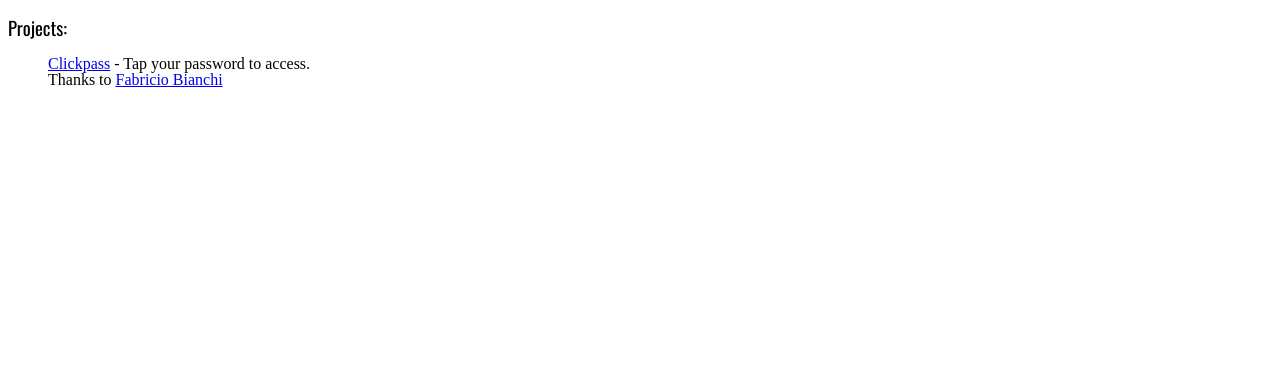
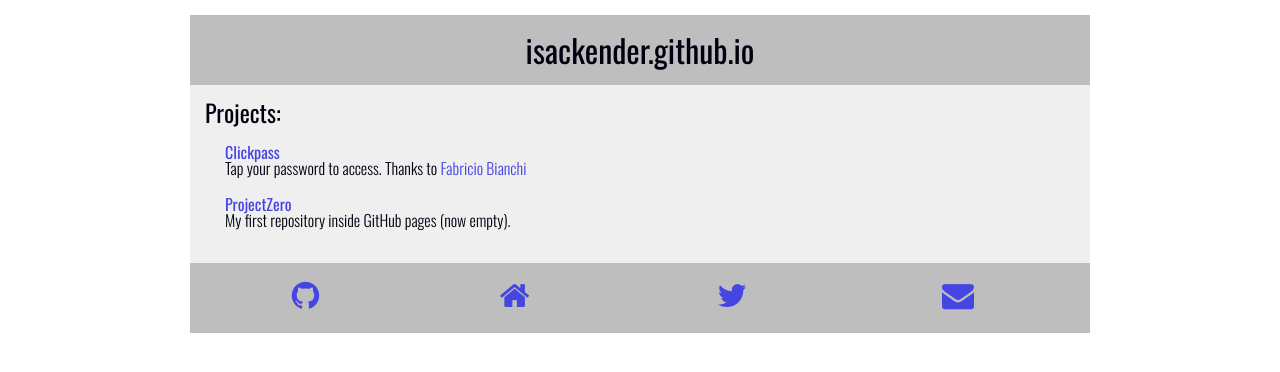
Before and after one commit to isackender/isackender.github.io, a PHP site: page / in a window 1280 px wide. Shown: the top 372 px of the page. Run offline with PHP 8.4, Linux system fonts and the light colour scheme; some libraries are stand-ins or nearby versions.

Commit message:
Merge remote-tracking branch 'origin/master'
Conflicts:
	index.html
	stylemain.css

```diff
--- a/index.html
+++ b/index.html
@@ -4,15 +4,39 @@
 	<meta charset="UTF-8">
 	<title>Isackender GitHub</title>
 	<link href='http://fonts.googleapis.com/css?family=Oswald:400,300' rel='stylesheet' type='text/css'>
+	<link href="//maxcdn.bootstrapcdn.com/font-awesome/4.2.0/css/font-awesome.min.css" rel="stylesheet">
 	<link rel="stylesheet" href="stylemain.css">
 </head>
 <body>
-	<h3>Projects:</h3>
-	<ul>
+	<div class="header">
+		<h1>isackender.github.io</h1>
+	</div>
+
+	<div class="content">
+		<h3>Projects:</h3>
+		<ul>
 		<li>
-			<p><a href="/clickpass" target="_blank">Clickpass</a> - Tap your password to access. <br>
-				Thanks to <a href="http://fabrizio.co/">Fabricio Bianchi</a></p>
+			<p><span class="tit"><a href="/clickpass" target="_blank">Clickpass</a></span><br>
+				Tap your password to access. Thanks to <a href="http://fabrizio.co/">Fabricio Bianchi</a></p>
 		</li>
-	</ul>
+		<li>
+			<p><span class="tit"><a href="/clickpass" target="_blank">ProjectZero</a></span><br>
+				My first repository inside GitHub pages (now empty).</p>
+		</li>
+		</ul>
+	</div>
+
+	<div class="footer">
+		<table>
+			<tr>
+				<td><a href="https://github.com/isackender" title="GitHub" target="_blank"><i class="fa fa-github fa-2x"></i></a></td>
+				<td><a href="http://isackender.hol.es" title="Website" target="_blank"><i class="fa fa-home fa-2x"></a></td>
+				<td><a href="https://twitter.com/Isackender" title="Twitter" target="_blank"><i class="fa fa-twitter fa-2x"></a></td>
+				<td><a href="mailto:isack.info@gmail.com" title="Email"><i class="fa fa-envelope fa-2x"></a></td>
+			</tr>
+		</table>
+	</div>
+
+
 </body>
 </html>
--- a/stylemain.css
+++ b/stylemain.css
@@ -1,4 +1,4 @@
-//////////////////////////////////----- RESET CSS -----//////////////////////////////////
+/*----------------------- RESET CSS -----------------------*/
 html, body, div, span, applet, object, iframe,
 h1, h2, h3, h4, h5, h6, p, blockquote, pre,
 a, abbr, acronym, address, big, cite, code,
@@ -42,18 +42,101 @@
 	border-collapse: collapse;
 	border-spacing: 0;
 }
-//////////////////////////////////----- RESET CSS -----//////////////////////////////////
+/*----------------------- RESET CSS -----------------------*/
 
-body, ul, li, p, a {
+
+body {
 	font-family: 'Oswald', sans-serif;
 	font-weight: 300;
+	background-color: #FFFFFF;
+}
+
+.header {
+	margin: 15px auto 0px;
+	padding: 15px;
+	width: 870px;
+	height: 40px;
+	background-color: #BEBEBE;
+	text-align: center;
+	line-height: 40px;
+	color: #000010;
+}
+
+.content {
+	margin: 0 auto;
+	padding: 15px;
+	width: 870px;
+	background-color: #EFEFEF;
+	color: #000010;
+}
+
+.footer {
+	margin: 0 auto;
+	padding: 15px;
+	width: 870px;
+	height: 40px;
+	background-color: #BEBEBE;
+	text-align: center;
+	line-height: 40px;
+	color: #000010;
+}
+
+h1 {
+	font-family: 'Oswald', sans-serif;
+	font-weight: 400;
+	font-size: 2em;
 }
 
 h3 {
 	font-family: 'Oswald', sans-serif;
 	font-weight: 400;
-<<<<<<< HEAD
+	font-size: 1.5em;
 }
-=======
+
+table {
+	width: 100%;
 }
->>>>>>> origin/master
+
+td > a {
+	vertical-align: middle;
+}
+
+a {
+	text-decoration: none;
+	color: #000010;
+	animation: links 15s infinite linear;
+	-webkit-animation: links 15s infinite linear;
+}
+
+ul {
+	margin-top: 20px;
+	margin-left: 20px;
+}
+
+li {
+	margin-bottom: 20px;
+}
+
+.tit {
+	font-family: 'Oswald', sans-serif;
+	font-weight: 400;
+}
+
+@-webkit-keyframes links {
+	0% { color: #000010; }
+	50% { color: #4e4eff; }
+	100% { color: #000010; }
+}
+
+@keyframes links {
+	0% { color: #000010; }
+	50% { color: #4e4eff; }
+	100% { color: #000010; }
+}
+
+/*
+
+0% { color: #40b25e; }
+	50% { color: #2b6eba; }
+	100% { color: #40b25e; }
+*/
```
